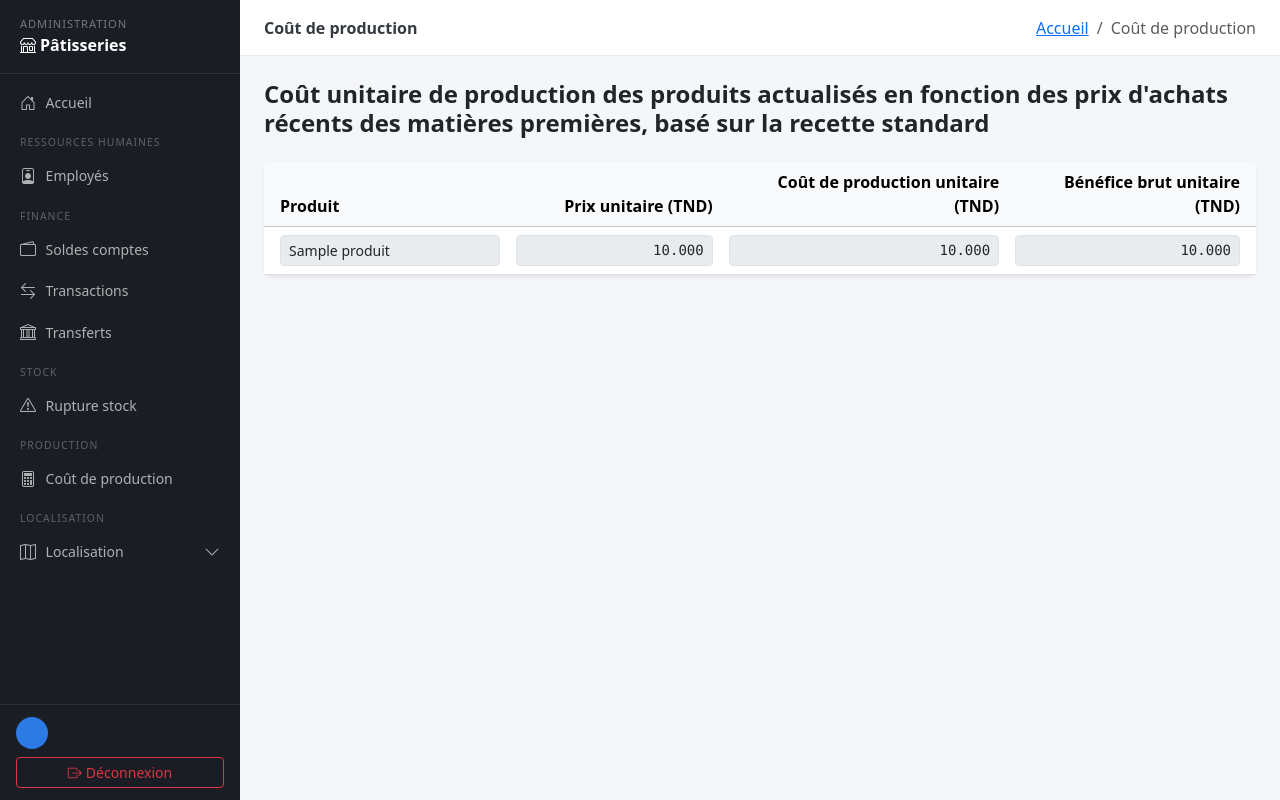
After one commit to mohamedrachedheni/gestion_patisseries, a Django app: template templates/administration/production/cout_production_list.html in a window 1280 px wide. The commit adds this page. Run offline with Django 5.2, Linux system fonts and the light colour scheme; the template is opened without the code that fills it: most values are stand-ins (such as "Sample title", 1, 10 or a date in 2020).

Commit message:
Coût unitaire de production des produits

```diff
--- a/administration/urls.py
+++ b/administration/urls.py
@@ -46,4 +46,7 @@ urlpatterns = [
     path('rupture-stock/',                views.RuptureStockView.as_view(),            name='rupture-stock-list'),
     path('rupture-stock/pdf/',             views.RuptureStockPdfView.as_view(),         name='rupture-stock-pdf'),
     path('rupture-stock/pdf-commandes/',   views.RuptureStockCommandesPdfView.as_view(), name='rupture-stock-commandes-pdf'),
+
+    # Production
+    path('cout-production/', views.CoutProductionListView.as_view(), name='cout-production-list'),
 ]
--- a/templates/administration/base.html
+++ b/templates/administration/base.html
@@ -33,6 +33,12 @@
   <a href="{% url 'administration:rupture-stock-list' %}"
      class="nav-link {% if 'rupture-stock' in request.resolver_match.url_name %}active{% endif %}">
     <i class="bi bi-exclamation-triangle"></i> Rupture stock
+  </a>
+
+  <div class="sidebar-section">Production</div>
+  <a href="{% url 'administration:cout-production-list' %}"
+     class="nav-link {% if 'cout-production' in request.resolver_match.url_name %}active{% endif %}">
+    <i class="bi bi-calculator"></i> Coût de production
   </a>
 
   <div class="sidebar-section">Localisation</div>
--- /dev/null
+++ b/templates/administration/production/cout_production_list.html
@@ -0,0 +1,112 @@
+{% extends "administration/base.html" %}
+
+{% block title %}Coût de production — Administration{% endblock %}
+{% block page_title %}Coût de production{% endblock %}
+
+{% block breadcrumb %}
+<nav aria-label="breadcrumb">
+  <ol class="breadcrumb mb-0">
+    <li class="breadcrumb-item"><a href="{% url 'administration:home' %}">Accueil</a></li>
+    <li class="breadcrumb-item active">Coût de production</li>
+  </ol>
+</nav>
+{% endblock %}
+
+{% block content %}
+
+<h4 class="mb-4 fw-bold">
+  Coût unitaire de production des produits actualisés en fonction des prix d'achats récents des matières premières,
+  basé sur la recette standard
+</h4>
+
+<div class="card border-0 shadow-sm">
+  <div class="card-body p-0">
+    {% if lignes %}
+    <div class="table-responsive">
+      <table class="table table-hover align-middle mb-0">
+        <thead class="table-light">
+          <tr>
+            <th class="ps-3">Produit</th>
+            <th class="text-end">Prix unitaire (TND)</th>
+            <th class="text-end">Coût de production unitaire (TND)</th>
+            <th class="text-end pe-3">Bénéfice brut unitaire (TND)</th>
+          </tr>
+        </thead>
+        <tbody>
+          {% for l in lignes %}
+          <tr>
+            <td class="ps-3">
+              <input type="text" class="form-control form-control-sm" value="{{ l.produit }}" disabled>
+            </td>
+            <td class="text-end">
+              <input type="number" step="0.001"
+                     class="form-control form-control-sm text-end font-monospace no-spinner"
+                     value="{{ l.prix_unitaire|stringformat:'.3f' }}" disabled>
+            </td>
+            <td class="text-end">
+              <input type="number" step="0.001"
+                     class="form-control form-control-sm text-end font-monospace no-spinner"
+                     value="{{ l.cout_unitaire|stringformat:'.3f' }}" disabled>
+            </td>
+            <td class="text-end pe-3">
+              <input type="number" step="0.001"
+                     class="form-control form-control-sm text-end font-monospace no-spinner {% if l.benefice_unitaire < 0 %}text-danger{% endif %}"
+                     value="{{ l.benefice_unitaire|stringformat:'.3f' }}" disabled>
+            </td>
+          </tr>
+          {% endfor %}
+        </tbody>
+      </table>
+    </div>
+
+    {# ── Pagination ──────────────────────────────────────────────────────── #}
+    {% if is_paginated %}
+    <div class="d-flex justify-content-between align-items-center px-3 py-2 border-top flex-wrap gap-2">
+      <small class="text-muted">
+        Page {{ page_obj.number }}/{{ page_obj.paginator.num_pages }}
+        &nbsp;·&nbsp; {{ total_count }} produit{{ total_count|pluralize }}
+      </small>
+      <nav>
+        <ul class="pagination pagination-sm mb-0">
+
+          {% if page_obj.has_previous %}
+          <li class="page-item">
+            <a class="page-link" href="?page={{ page_obj.previous_page_number }}">
+              <i class="bi bi-chevron-left"></i>
+            </a>
+          </li>
+          {% endif %}
+
+          {% for num in page_obj.paginator.page_range %}
+            {% if page_obj.number == num %}
+            <li class="page-item active"><span class="page-link">{{ num }}</span></li>
+            {% elif num > page_obj.number|add:"-3" and num < page_obj.number|add:"3" %}
+            <li class="page-item">
+              <a class="page-link" href="?page={{ num }}">{{ num }}</a>
+            </li>
+            {% endif %}
+          {% endfor %}
+
+          {% if page_obj.has_next %}
+          <li class="page-item">
+            <a class="page-link" href="?page={{ page_obj.next_page_number }}">
+              <i class="bi bi-chevron-right"></i>
+            </a>
+          </li>
+          {% endif %}
+
+        </ul>
+      </nav>
+    </div>
+    {% endif %}
+
+    {% else %}
+    <div class="text-center py-5 text-muted">
+      <i class="bi bi-calculator fs-1 d-block mb-2 opacity-25"></i>
+      Aucun produit fini avec une recette valide.
+    </div>
+    {% endif %}
+  </div>
+</div>
+
+{% endblock %}
```
Also changed, not shown: administration/views.py (+89 -0 lines), production/services.py (+58 -0 lines).
